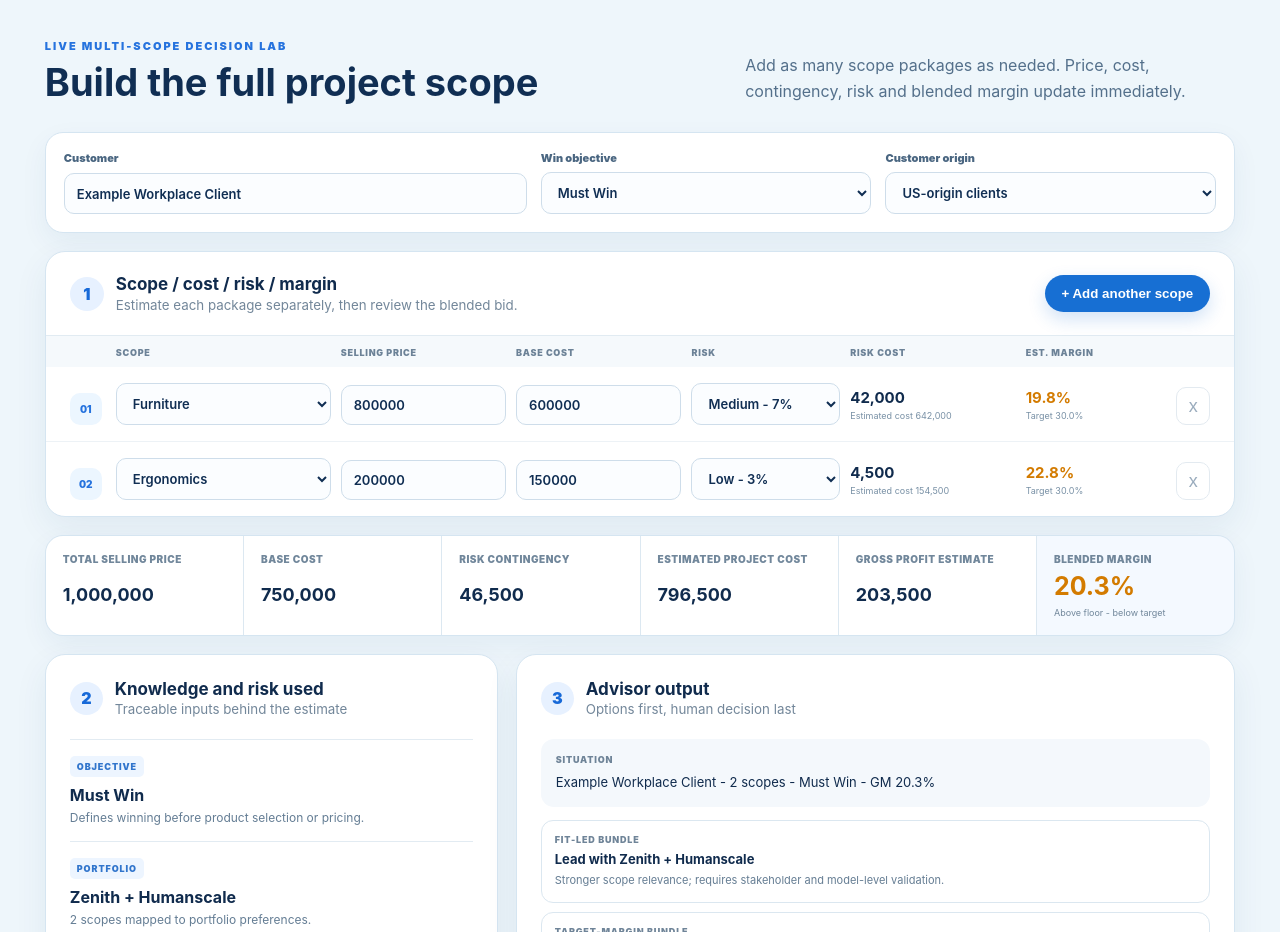
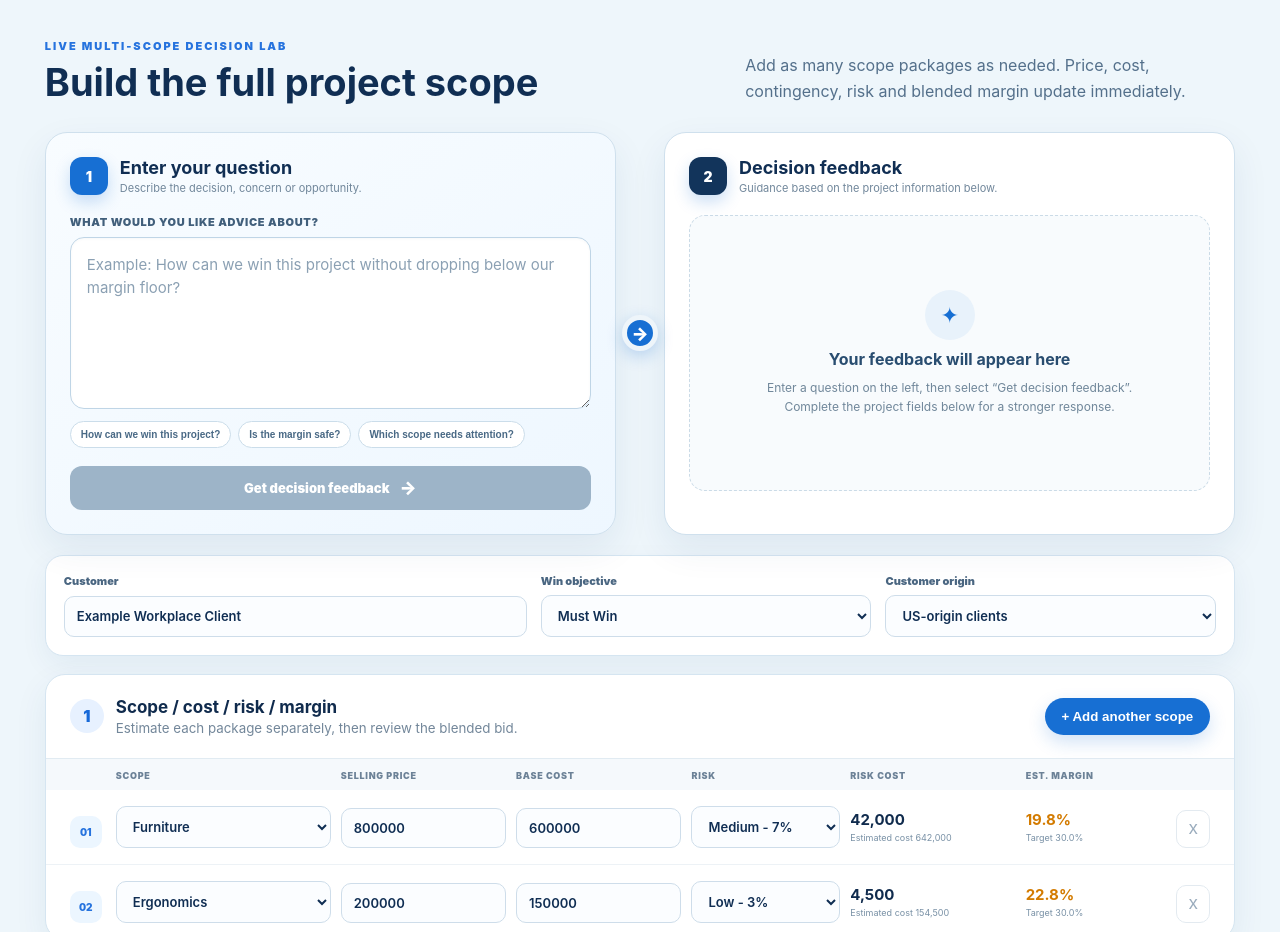
Before and after one commit to PhucNgo71/phuc-decision-advisor, a Next.js app: page / in a window 1280 px wide. Shown: the part 900-1832 px from the top of the page. Built offline with nearby package versions, Linux system fonts and the light colour scheme.

Commit message:
Split question entry and decision feedback workspace

```diff
--- a/app/decision-lab-v2.css
+++ b/app/decision-lab-v2.css
@@ -39,3 +39,32 @@
 @media(max-width:520px){
   .scope-row{grid-template-columns:1fr}.estimate-strip{grid-template-columns:1fr}.estimate-strip>div{padding:14px 16px}
 }
+
+/* Question and feedback workspace */
+.question-feedback-workspace{position:relative;display:grid;grid-template-columns:minmax(0,1fr) 48px minmax(0,1fr);align-items:stretch;max-width:1480px;margin:0 auto 20px}
+.question-entry-panel,.feedback-panel{min-width:0;border:1px solid #cfe0ed;border-radius:22px;padding:24px;box-shadow:0 14px 36px rgba(24,70,111,.08)}
+.question-entry-panel{display:flex;flex-direction:column;background:linear-gradient(145deg,#f8fcff 0%,#eef7ff 100%)}
+.feedback-panel{background:#fff}
+.workspace-panel-head{display:flex;align-items:center;gap:12px;margin-bottom:20px}
+.workspace-panel-head>span{display:grid;place-items:center;flex:0 0 38px;width:38px;height:38px;border-radius:12px;background:#176fd3;color:#fff;font-size:14px;font-weight:900;box-shadow:0 7px 16px rgba(23,111,211,.22)}
+.feedback-panel .workspace-panel-head>span{background:#12345b}
+.workspace-panel-head>div{display:grid;gap:3px}.workspace-panel-head b{color:#102e53;font-size:18px}.workspace-panel-head small{color:#71879b;font-size:11px}
+.question-entry-panel>label{margin-bottom:8px;color:#415f7b;font-size:11px;font-weight:900;text-transform:uppercase;letter-spacing:.06em}
+.question-entry-panel textarea{width:100%;min-height:138px;resize:vertical;border:1px solid #bfd5e6;border-radius:14px;background:#fff;padding:15px 16px;color:#102e53;font:inherit;font-size:15px;line-height:1.55;outline:none;box-shadow:inset 0 1px 3px rgba(30,70,105,.04)}
+.question-entry-panel textarea:focus{border-color:#458ee2;box-shadow:0 0 0 4px rgba(69,142,226,.12)}
+.question-entry-panel textarea::placeholder{color:#8ba0b3}
+.question-prompts{display:flex;flex-wrap:wrap;gap:7px;margin:12px 0 18px}
+.question-prompts button{border:1px solid #cbddea;border-radius:999px;background:#fff;padding:7px 10px;color:#496985;font-size:10px;font-weight:800;cursor:pointer}
+.question-prompts button:hover{border-color:#6ca3dc;color:#176fd3;background:#f7fbff}
+.question-submit{display:flex;align-items:center;justify-content:center;gap:10px;margin-top:auto;border:0;border-radius:12px;background:#176fd3;padding:13px 18px;color:#fff;font:inherit;font-size:13px;font-weight:900;cursor:pointer;box-shadow:0 8px 20px rgba(23,111,211,.2)}
+.question-submit span{font-size:18px;line-height:1}.question-submit:disabled{background:#9db4c8;box-shadow:none;cursor:not-allowed}
+.workspace-flow{position:relative;z-index:2;align-self:center;justify-self:center;display:grid;place-items:center;width:36px;height:36px;border:5px solid #eef5fa;border-radius:50%;background:#176fd3;color:#fff;font-size:18px;font-weight:900;box-shadow:0 5px 16px rgba(23,111,211,.25)}
+.feedback-empty{min-height:276px;display:grid;place-content:center;justify-items:center;gap:9px;padding:34px;text-align:center;border:1px dashed #cbdbe7;border-radius:16px;background:#f8fbfd;color:#70879a}
+.feedback-empty>span{display:grid;place-items:center;width:50px;height:50px;border-radius:50%;background:#e8f2fb;color:#176fd3;font-size:22px}.feedback-empty b{color:#294d70;font-size:16px}.feedback-empty p{max-width:390px;margin:0;font-size:12px;line-height:1.6}
+.feedback-answer{display:grid;gap:15px}.feedback-question{display:grid;gap:5px;padding:12px 14px;border-left:4px solid #176fd3;border-radius:0 10px 10px 0;background:#f2f8fd}.feedback-question small,.feedback-direction small{color:#658096;font-size:9px;font-weight:900;text-transform:uppercase;letter-spacing:.08em}.feedback-question strong{color:#173b60;font-size:13px;line-height:1.45}
+.feedback-summary{margin:0;color:#405e78;font-size:12px;line-height:1.65}.feedback-summary b{color:#102e53}
+.feedback-signals{display:grid;grid-template-columns:1.25fr 1fr .65fr;gap:8px}.feedback-signals article{display:grid;gap:5px;padding:11px;border:1px solid #dfebf3;border-radius:11px;background:#fbfdff}.feedback-signals small{color:#71879b;font-size:8px;font-weight:900;text-transform:uppercase;letter-spacing:.06em}.feedback-signals b{color:#173b60;font-size:11px;line-height:1.35}
+.feedback-direction{display:grid;gap:6px;padding:13px 14px;border-radius:12px;background:#12345b;color:#fff}.feedback-direction small{color:#9ec7ef}.feedback-direction p{margin:0;font-size:12px;line-height:1.55}
+.feedback-caveat{margin:0;color:#7b8e9f;font-size:10px;line-height:1.5}
+@media(max-width:900px){.question-feedback-workspace{grid-template-columns:1fr;gap:14px}.workspace-flow{margin:-8px 0;transform:rotate(90deg)}.feedback-signals{grid-template-columns:1fr 1fr 1fr}}
+@media(max-width:560px){.question-entry-panel,.feedback-panel{padding:18px;border-radius:17px}.feedback-signals{grid-template-columns:1fr}.question-prompts{display:grid}.question-prompts button{text-align:left}.feedback-empty{min-height:220px;padding:24px}}
--- a/app/decision-lab.tsx
+++ b/app/decision-lab.tsx
@@ -37,6 +37,8 @@ export default function DecisionLab() {
   const [customer, setCustomer] = useState('Example Workplace Client');
   const [origin, setOrigin] = useState('US-origin clients');
   const [objective, setObjective] = useState<WinObjective>('must_win');
+  const [question, setQuestion] = useState('');
+  const [submittedQuestion, setSubmittedQuestion] = useState('');
   const [scopeLines, setScopeLines] = useState<ScopeLine[]>([
     { id: 1, scope: 'Furniture', sellingPrice: 800000, cost: 600000, risk: 'medium' },
     { id: 2, scope: 'Ergonomics', sellingPrice: 200000, cost: 150000, risk: 'low' },
@@ -232,6 +234,118 @@ export default function DecisionLab() {
           and blended margin update immediately.
         </p>
       </div>
+      <div className="question-feedback-workspace">
+        <form
+          className="question-entry-panel"
+          onSubmit={(event) => {
+            event.preventDefault();
+            const nextQuestion = question.trim();
+            if (nextQuestion) setSubmittedQuestion(nextQuestion);
+          }}
+        >
+          <div className="workspace-panel-head">
+            <span>1</span>
+            <div>
+              <b>Enter your question</b>
+              <small>Describe the decision, concern or opportunity.</small>
+            </div>
+          </div>
+          <label htmlFor="decision-question">What would you like advice about?</label>
+          <textarea
+            id="decision-question"
+            rows={6}
+            value={question}
+            onChange={(event) => setQuestion(event.target.value)}
+            placeholder="Example: How can we win this project without dropping below our margin floor?"
+          />
+          <div className="question-prompts" aria-label="Question examples">
+            {[
+              'How can we win this project?',
+              'Is the margin safe?',
+              'Which scope needs attention?',
+            ].map((prompt) => (
+              <button type="button" key={prompt} onClick={() => setQuestion(prompt)}>
+                {prompt}
+              </button>
+            ))}
+          </div>
+          <button
+            className="question-submit"
+            type="submit"
+            disabled={!question.trim()}
+          >
+            Get decision feedback <span aria-hidden="true">→</span>
+          </button>
+        </form>
+
+        <div className="workspace-flow" aria-hidden="true">→</div>
+
+        <section className="feedback-panel" aria-live="polite">
+          <div className="workspace-panel-head">
+            <span>2</span>
+            <div>
+              <b>Decision feedback</b>
+              <small>Guidance based on the project information below.</small>
+            </div>
+          </div>
+          {submittedQuestion ? (
+            <div className="feedback-answer">
+              <div className="feedback-question">
+                <small>Question received</small>
+                <strong>{submittedQuestion}</strong>
+              </div>
+              <p className="feedback-summary">
+                For <b>{customer || 'this opportunity'}</b>, start with the{' '}
+                <b>{objectiveLabels[objective]}</b> objective. The current{' '}
+                {result.scopes.length}-scope structure estimates a{' '}
+                <b>{percent(result.blendedMargin)}</b> blended margin after risk.
+              </p>
+              <div className="feedback-signals">
+                <article>
+                  <small>Commercial signal</small>
+                  <b>
+                    {result.belowFloor
+                      ? 'Below the 12% hard floor'
+                      : result.belowTarget
+                        ? 'Safe floor, target not met'
+                        : 'Target margin met'}
+                  </b>
+                </article>
+                <article>
+                  <small>Risk signal</small>
+                  <b>
+                    {result.highRiskScopes.length
+                      ? result.highRiskScopes.length + ' high-risk scope(s)'
+                      : 'No high-risk scopes'}
+                  </b>
+                </article>
+                <article>
+                  <small>Confidence</small>
+                  <b>{result.confidence}%</b>
+                </article>
+              </div>
+              <div className="feedback-direction">
+                <small>Recommended direction</small>
+                <p>{result.direction}</p>
+              </div>
+              <p className="feedback-caveat">
+                Feedback may change with supplier quotes, lead time, decision-maker
+                influence and validated customer priorities. AI advises; P decides.
+              </p>
+            </div>
+          ) : (
+            <div className="feedback-empty">
+              <span aria-hidden="true">✦</span>
+              <b>Your feedback will appear here</b>
+              <p>
+                Enter a question on the left, then select “Get decision feedback”.
+                Complete the project fields below for a stronger response.
+              </p>
+            </div>
+          )}
+        </section>
+      </div>
+
       <div className="project-context">
         <label>
           Customer
```
